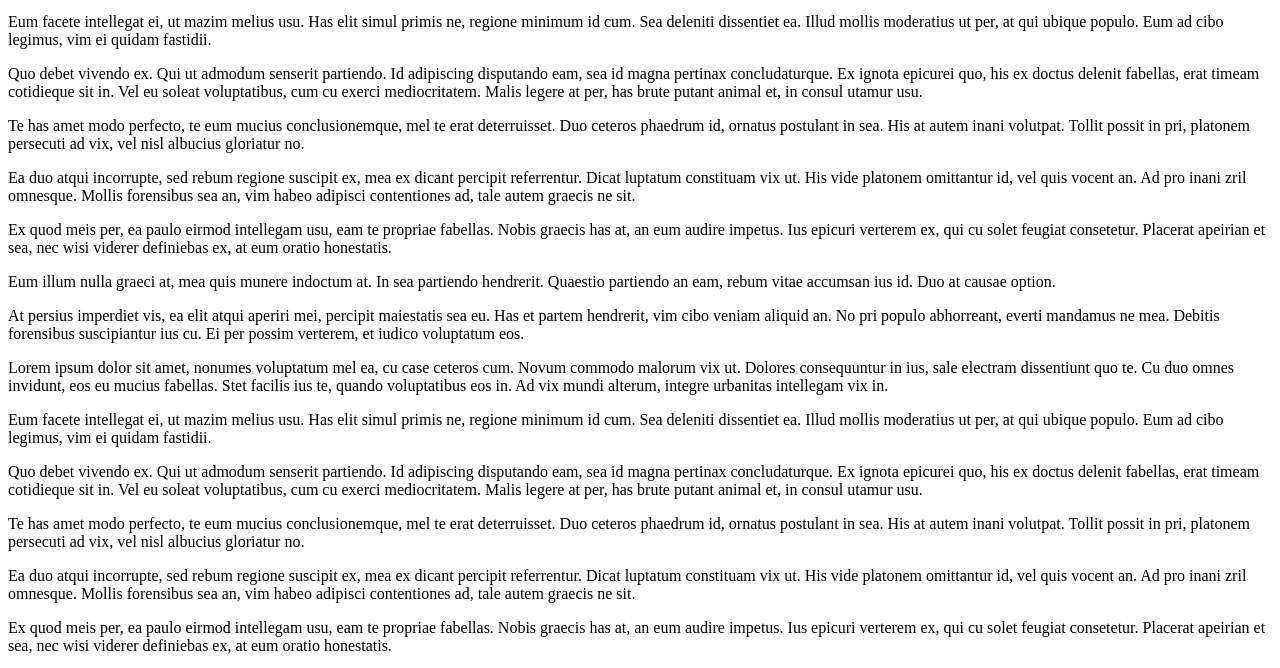
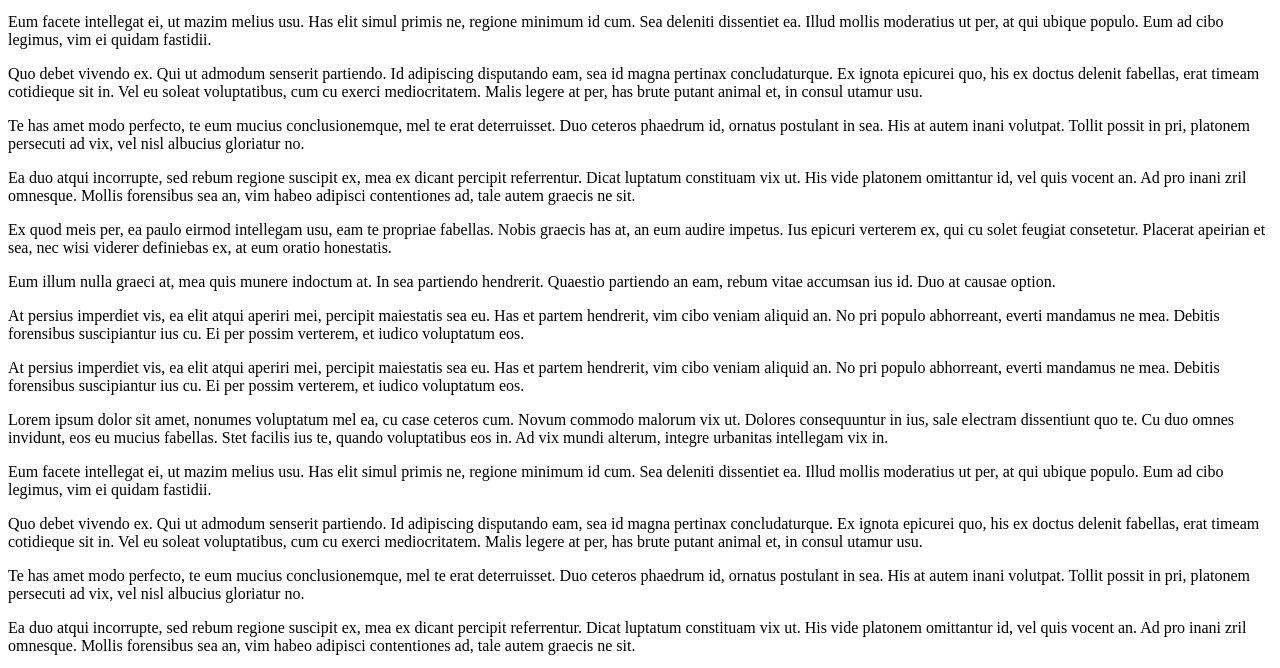
Before and after one commit to muratkilic1978/testme, a plain HTML site: page back-to-top-js/index.html in a window 1280 px wide. Shown: the part 119-787 px from the top of the page. Drawn offline with nearby package versions, Linux system fonts and the light colour scheme.

Commit message:
index.html file was updated

```diff
--- a/back-to-top-js/index.html
+++ b/back-to-top-js/index.html
@@ -21,11 +21,13 @@
 		<p>Ex quod meis per, ea paulo eirmod intellegam usu, eam te propriae fabellas. Nobis graecis has at, an eum audire impetus. Ius epicuri verterem ex, qui cu solet feugiat consetetur. Placerat apeirian et sea, nec wisi viderer definiebas ex, at eum oratio honestatis.</p>
 		<p>Eum illum nulla graeci at, mea quis munere indoctum at. In sea partiendo hendrerit. Quaestio partiendo an eam, rebum vitae accumsan ius id. Duo at causae option.</p>
 		<p>At persius imperdiet vis, ea elit atqui aperiri mei, percipit maiestatis sea eu. Has et partem hendrerit, vim cibo veniam aliquid an. No pri populo abhorreant, everti mandamus ne mea. Debitis forensibus suscipiantur ius cu. Ei per possim verterem, et iudico voluptatum eos.</p>
+		<p>At persius imperdiet vis, ea elit atqui aperiri mei, percipit maiestatis sea eu. Has et partem hendrerit, vim cibo veniam aliquid an. No pri populo abhorreant, everti mandamus ne mea. Debitis forensibus suscipiantur ius cu. Ei per possim verterem, et iudico voluptatum eos.</p>
 		<p>Lorem ipsum dolor sit amet, nonumes voluptatum mel ea, cu case ceteros cum. Novum commodo malorum vix ut. Dolores consequuntur in ius, sale electram dissentiunt quo te. Cu duo omnes invidunt, eos eu mucius fabellas. Stet facilis ius te, quando voluptatibus eos in. Ad vix mundi alterum, integre urbanitas intellegam vix in.</p>
 		<p>Eum facete intellegat ei, ut mazim melius usu. Has elit simul primis ne, regione minimum id cum. Sea deleniti dissentiet ea. Illud mollis moderatius ut per, at qui ubique populo. Eum ad cibo legimus, vim ei quidam fastidii.</p>
 		<p>Quo debet vivendo ex. Qui ut admodum senserit partiendo. Id adipiscing disputando eam, sea id magna pertinax concludaturque. Ex ignota epicurei quo, his ex doctus delenit fabellas, erat timeam cotidieque sit in. Vel eu soleat voluptatibus, cum cu exerci mediocritatem. Malis legere at per, has brute putant animal et, in consul utamur usu.</p>
 		<p>Te has amet modo perfecto, te eum mucius conclusionemque, mel te erat deterruisset. Duo ceteros phaedrum id, ornatus postulant in sea. His at autem inani volutpat. Tollit possit in pri, platonem persecuti ad vix, vel nisl albucius gloriatur no.</p>
 		<p>Ea duo atqui incorrupte, sed rebum regione suscipit ex, mea ex dicant percipit referrentur. Dicat luptatum constituam vix ut. His vide platonem omittantur id, vel quis vocent an. Ad pro inani zril omnesque. Mollis forensibus sea an, vim habeo adipisci contentiones ad, tale autem graecis ne sit.</p>
+
 		<p>Ex quod meis per, ea paulo eirmod intellegam usu, eam te propriae fabellas. Nobis graecis has at, an eum audire impetus. Ius epicuri verterem ex, qui cu solet feugiat consetetur. Placerat apeirian et sea, nec wisi viderer definiebas ex, at eum oratio honestatis.</p>
 		<p>Eum illum nulla graeci at, mea quis munere indoctum at. In sea partiendo hendrerit. Quaestio partiendo an eam, rebum vitae accumsan ius id. Duo at causae option.</p>
 		<p>At persius imperdiet vis, ea elit atqui aperiri mei, percipit maiestatis sea eu. Has et partem hendrerit, vim cibo veniam aliquid an. No pri populo abhorreant, everti mandamus ne mea. Debitis forensibus suscipiantur ius cu. Ei per possim verterem, et iudico voluptatum eos.</p>
```
